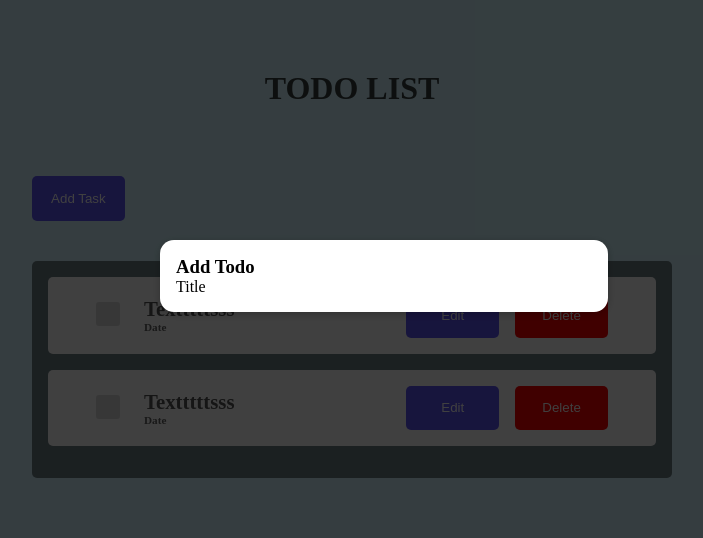
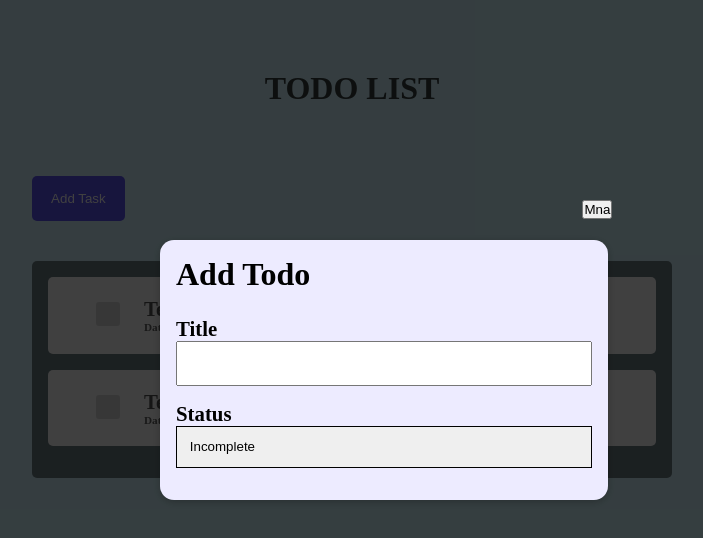
Before and after one commit to Fedozie/uno-proj, a React (Create React App) app: page / in a window 1280 px wide. Shown: the top 538 px of the page, without its empty margins (288-991 px from the left). Built offline with nearby package versions, Linux system fonts and the light colour scheme.

Commit message:
Made changes to the modal component

```diff
--- a/src/components/UI/modal.js
+++ b/src/components/UI/modal.js
@@ -20,6 +20,7 @@ const Modal = ({children, onClose}) => {
     return (
         <div className = {styles.container}>
             <Backdrop onClose={onClose}/>
+            <button className={styles.button}>Mna</button>
             <ModalOverlay>{children}</ModalOverlay>
         </div>
     );
--- a/src/components/UI/modal.module.scss
+++ b/src/components/UI/modal.module.scss
@@ -18,10 +18,17 @@
     top: 30vh;
     left: 35%;
     width: 35%;
-    background-color: white;
+    background-color: hsl(246, 100%, 96%);
     padding: 1rem;
     border-radius: 14px;
     box-shadow: 0 2px 8px rgba(0, 0, 0, 0.25);
     z-index: 30;
 
 }
+
+.button{
+    position: absolute;
+    top: 25vh;
+    left: 68%;
+    z-index: 40;
+}
--- /dev/null
+++ b/src/components/UI/selectInput.js
@@ -0,0 +1,17 @@
+
+import styles from './selectInput.module.scss';
+
+
+const SelectInput = ({ wName, options, id, ...rest }) => {
+    return (
+        <div className={styles.select}>
+            <select name={wName} id = {id}>
+                {options.map((option) =>
+                    <option option={option.value}>{option.text}</option>
+                )}
+            </select>
+        </div>
+    );
+}
+
+export default SelectInput;
--- /dev/null
+++ b/src/components/UI/selectInput.module.scss
@@ -0,0 +1,14 @@
+.select{
+    width: inherit;
+    height: auto;
+
+    & > select{
+        width: 100%;
+        padding: .8rem;
+        outline: none;
+        border: 1px solid black;
+        appearance: none;
+        -webkit-appearance: none;
+        -moz-appearance: none;
+    }
+}
--- a/src/components/todos/addTodo.js
+++ b/src/components/todos/addTodo.js
@@ -1,14 +1,28 @@
 
 import Modal from "../UI/modal";
+import SelectInput from "../UI/selectInput";
 
 import styles from "./addTodo.module.scss";
 
 
 const AddTodo = () => {
+
+    const options = [
+        { value: 'incompelete', text: 'Incomplete' },
+        { value: 'completed', text: 'Completed' }
+    ]
+
     return (
         <Modal>
-            <h3>Add Todo</h3>
-            <p>Title</p>
+            <h2 className={styles.heading}>Add Todo</h2>
+            <div className={styles["topics-section"]}>
+                <label htmlFor="title" className={styles.topics}>Title</label>
+                <input type="text" id="title" />
+            </div>
+            <div className={styles["topics-section"]}>
+                <label className={styles.topics} htmlFor = "status">Status</label>
+                <SelectInput wName={"status"} options = {options} id = {"status"}/>
+            </div>
         </Modal>
     );
 }
--- a/src/components/todos/addTodo.module.scss
+++ b/src/components/todos/addTodo.module.scss
@@ -0,0 +1,22 @@
+
+
+.heading{
+    font-size: 2rem;
+    margin-bottom: 1.5rem;
+}
+
+.topics-section{
+    width: inherit;
+    margin-bottom: 1rem;
+
+    & > input[type="text"]{
+        width: 100%;
+        padding: .8rem;
+    }
+}
+
+.topics{
+    font-size: 1.3rem;
+    font-weight: bold;
+    cursor: pointer;
+}
```
